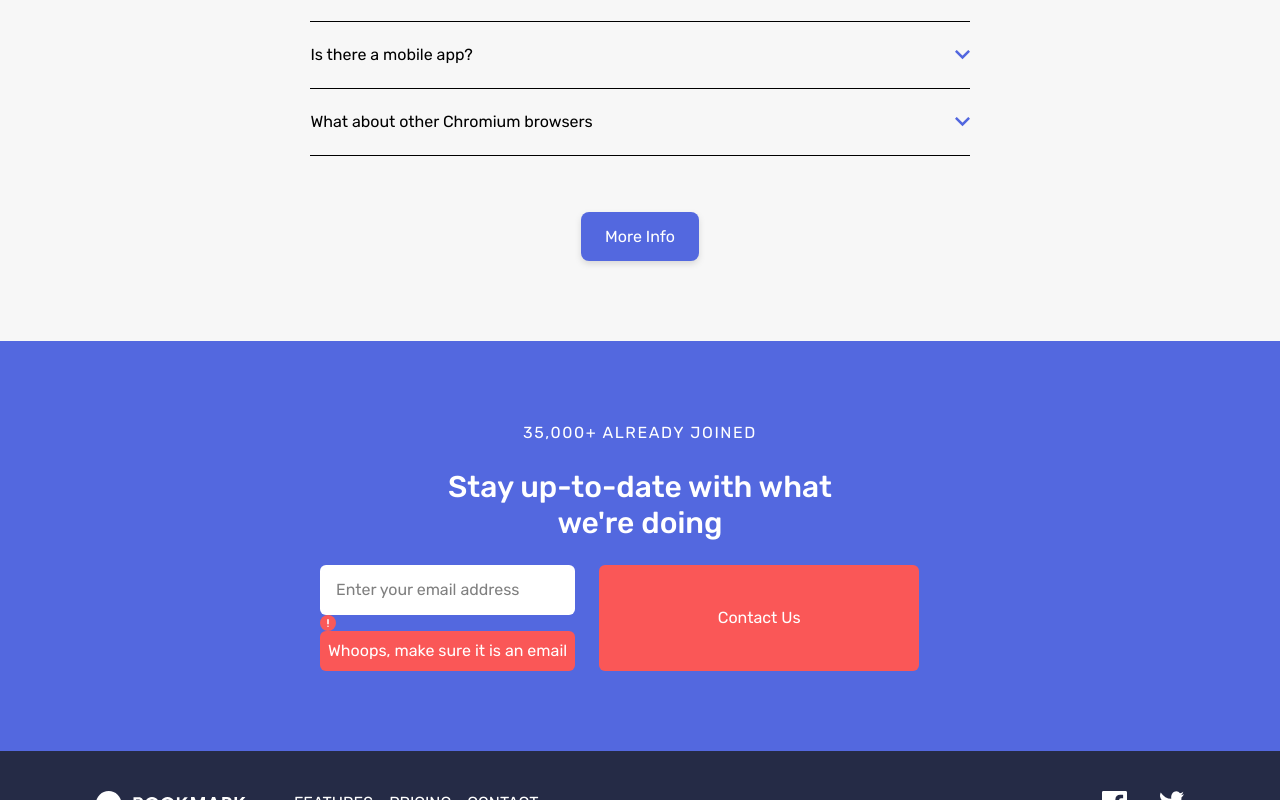
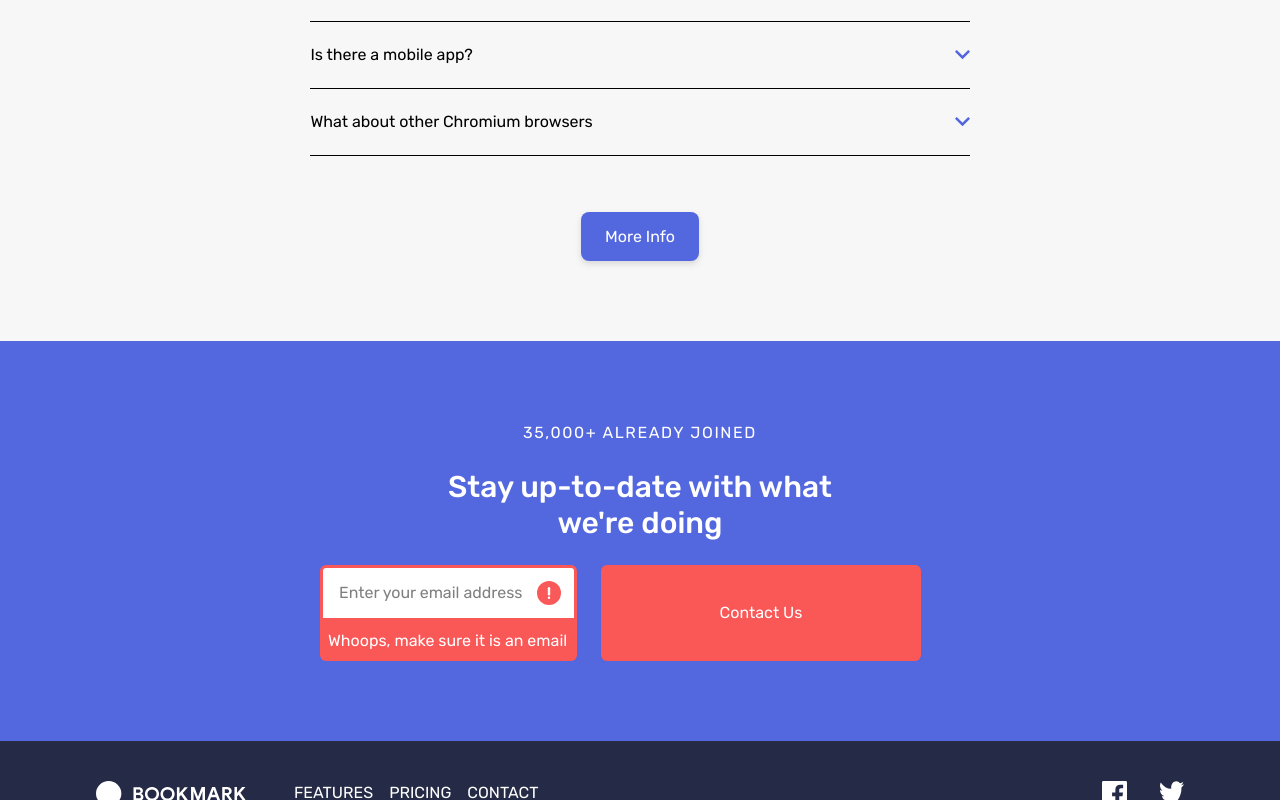
Before and after one commit to iynulwa/Bookmark-landing-page, a Next.js app: page / in a window 1280 px wide. Both pictures are taken after a click on the button "Contact Us". Shown: the part 1826-2626 px from the top of the page. Built offline with nearby package versions, Linux system fonts and the light colour scheme.

Commit message:
style: Error style added

```diff
--- a/app/ui/search.tsx
+++ b/app/ui/search.tsx
@@ -30,10 +30,10 @@ export default function Search() {
     return(
         <div className="md:flex md:gap-6 md:w-1/2">
             <label htmlFor="email" className="sr-only">Email</label>
-            <div>
-                <input onChange={handleChange} className="bg-white w-full p-4 rounded-md text-black" id="email" type="email" value={input} name="email" placeholder="Enter your email address" required/>
-                {errorState && <Image className="w-auto h-4" src='/icon-error.svg' alt="" width={25} height={12} />}
-                {errorState && <p className="bg-[var(--clr-red-400)] rounded-md p-2 text-white">Whoops, make sure it is an email</p>}
+            <div className="relative">
+                <input onChange={handleChange} className={`bg-white w-full p-4 rounded-t-md text-black ${errorState && 'error-state'}`} id="email" type="email" value={input} name="email" placeholder="Enter your email address" required/>
+                {errorState && <Image className="w-auto h-6 absolute top-4 right-4" src='/icon-error.svg' alt="" width={25} height={12} />}
+                {errorState && <p className="bg-[var(--clr-red-400)] rounded-b-md p-2 text-white">Whoops, make sure it is an email</p>}
             </div>
             <button onClick={handleSubmit} className="w-full bg-[var(--clr-red-400)] text-white p-4 my-2 rounded-md md:my-0 md:w-1/2">Contact Us</button>
         </div>
--- a/app/ui/styles/components-styles/_main.scss
+++ b/app/ui/styles/components-styles/_main.scss
@@ -116,7 +116,7 @@
 }
 
 .error-state {
-    border: 1px solid var(--clr-red-400);
+    border: 3px solid var(--clr-red-400);
 }
 
 //tablet and desktop screens
```
